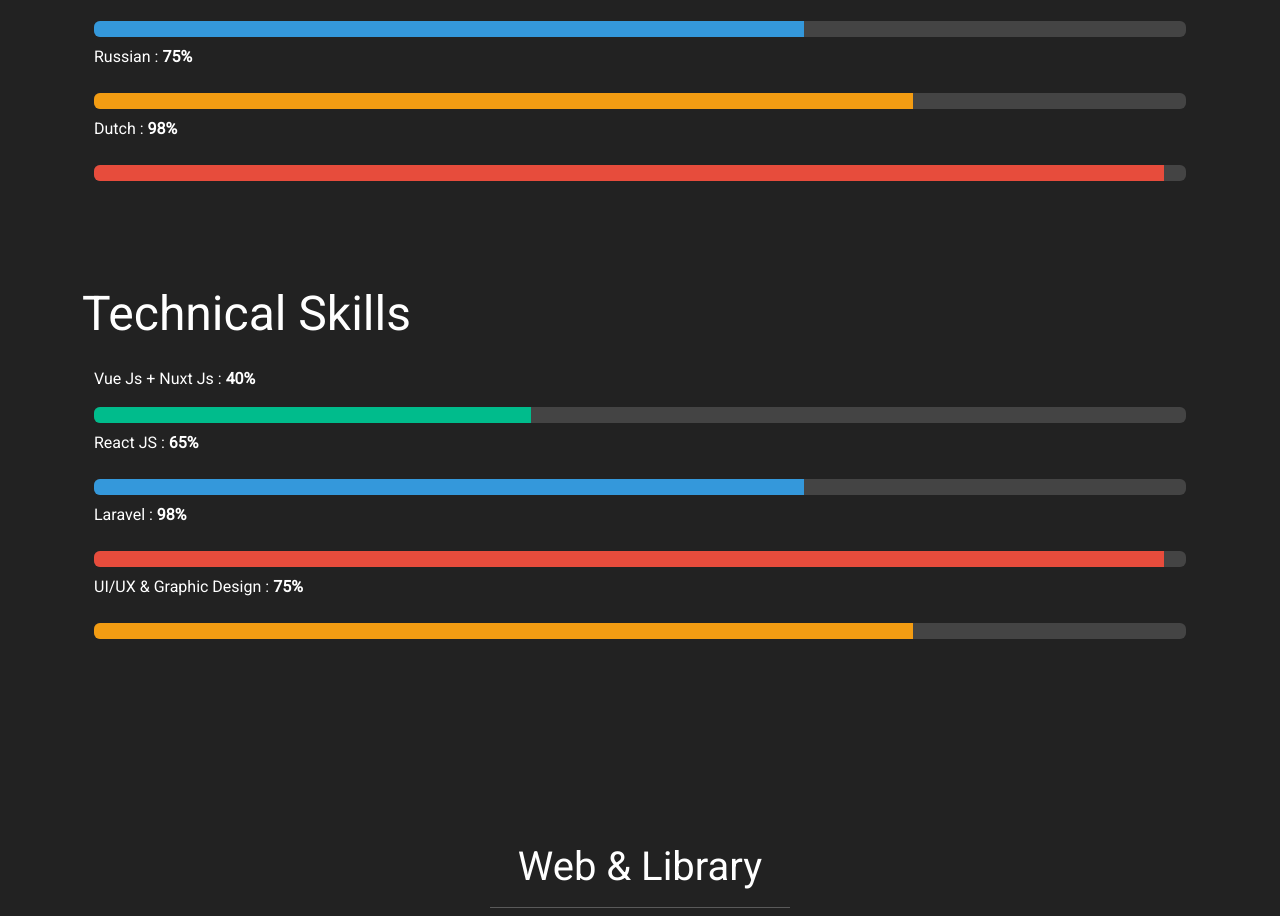
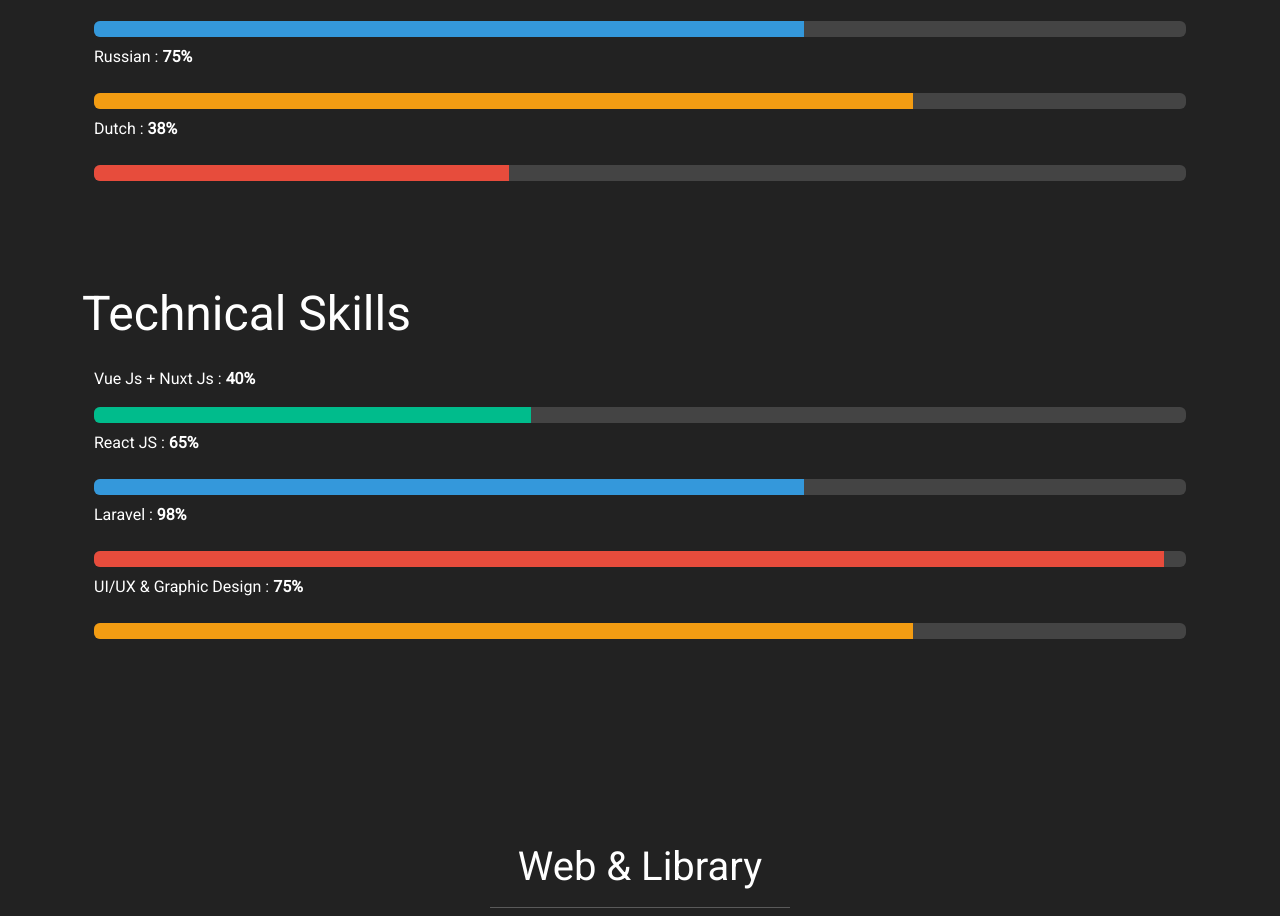
Before and after one commit to itsmebroarif/myPorto, a website: page index.html in a window 1280 px wide. Shown: the part 1568-2484 px from the top of the page. Drawn offline with nearby package versions, Linux system fonts and the light colour scheme.

Commit message:
Update index.html

```diff
--- a/index.html
+++ b/index.html
@@ -311,10 +311,10 @@
             aria-valuenow="75" aria-valuemin="0" aria-valuemax="100"></div>
         </div>
         <p class="skill mt-2">
-          Dutch : <b>98%</b>
+          Dutch : <b>38%</b>
         </p>
         <div class="progress mt-4">
-          <div class="progress-bar bg-danger" role="progressbar" aria-label="Danger" style="width: 98%"
+          <div class="progress-bar bg-danger" role="progressbar" aria-label="Danger" style="width: 38%"
             aria-valuenow="100" aria-valuemin="0" aria-valuemax="100"></div>
         </div>
       </div>
```
